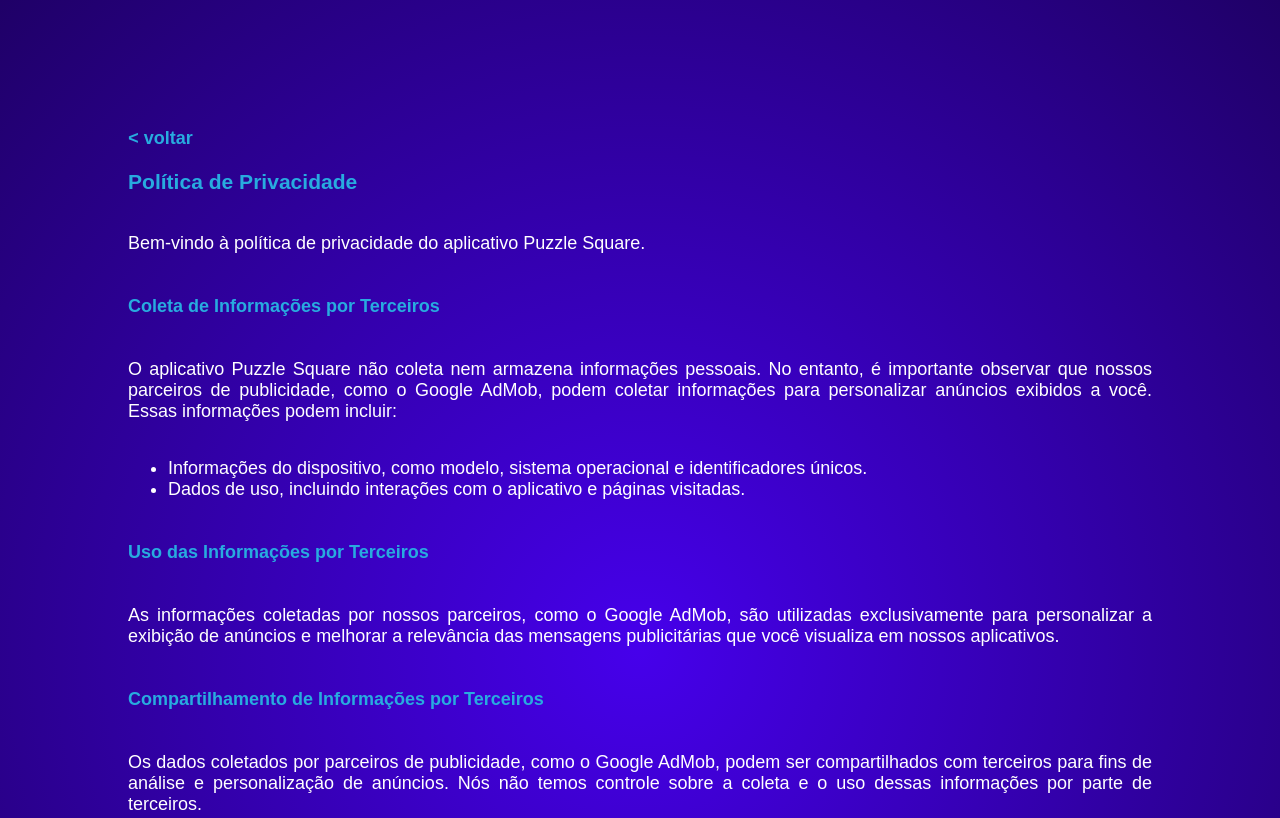
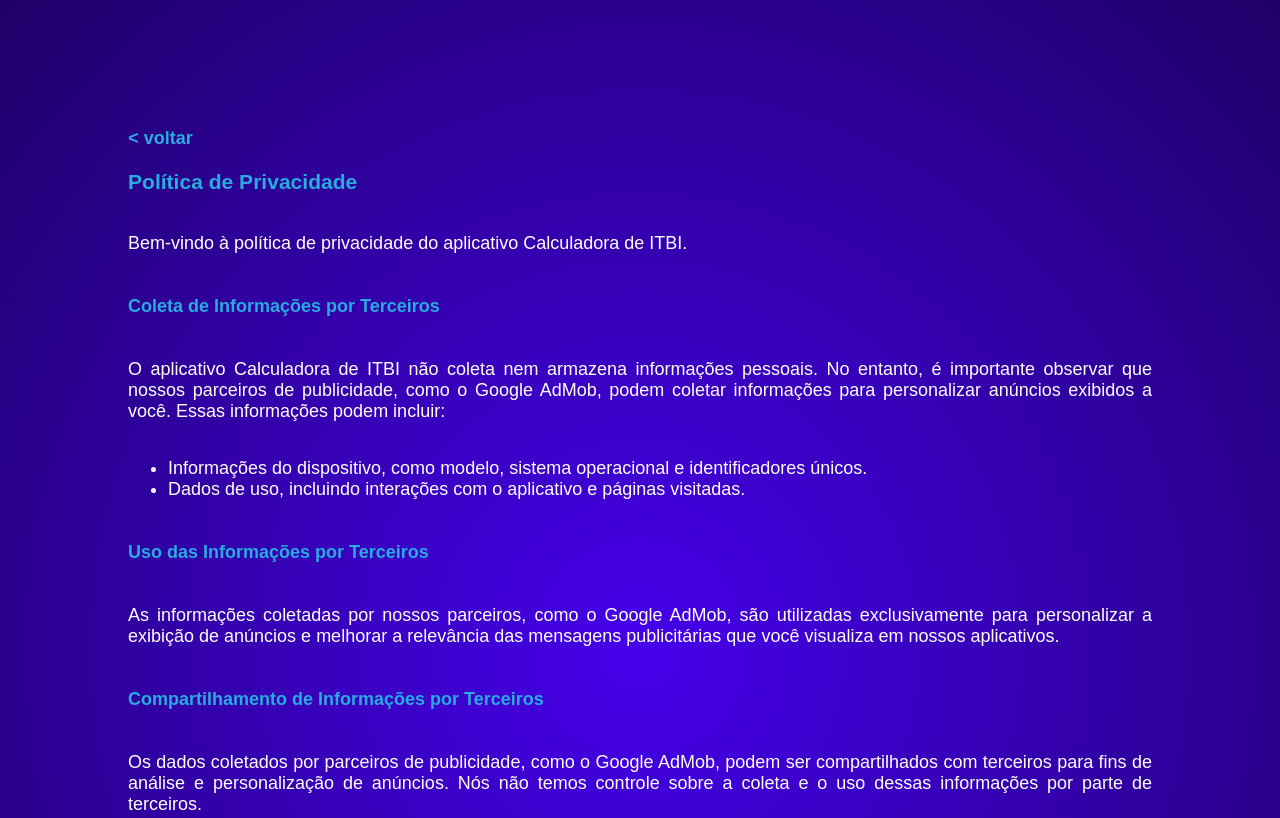
Before and after one commit to ebsappdev/home, a plain HTML site: page calc-itbi/privacidade.html in a window 1280 px wide. Shown: the top 818 px of the page. Drawn offline with Linux system fonts and the light colour scheme.

Commit message:
Add files via upload

```diff
--- a/calc-itbi/privacidade.html
+++ b/calc-itbi/privacidade.html
@@ -56,10 +56,10 @@
     <a href="home.html" id="back" style="margin-left: 0;"><span style="font-family: monospace;"><</span> voltar</a>
     <h3 style="color: #28abdf;">Política de Privacidade</h3>
 
-    <p>Bem-vindo à política de privacidade do aplicativo Puzzle Square.</p>
+    <p>Bem-vindo à política de privacidade do aplicativo Calculadora de ITBI.</p>
 
     <h4 style="color: #28abdf;">Coleta de Informações por Terceiros</h4>
-    <p>O aplicativo Puzzle Square não coleta nem armazena informações pessoais. No entanto, é importante observar que nossos parceiros de publicidade, como o Google AdMob, podem coletar informações para personalizar anúncios exibidos a você. Essas informações podem incluir:</p>
+    <p>O aplicativo Calculadora de ITBI não coleta nem armazena informações pessoais. No entanto, é importante observar que nossos parceiros de publicidade, como o Google AdMob, podem coletar informações para personalizar anúncios exibidos a você. Essas informações podem incluir:</p>
     <ul>
         <li>Informações do dispositivo, como modelo, sistema operacional e identificadores únicos.</li>
         <li>Dados de uso, incluindo interações com o aplicativo e páginas visitadas.</li>
```
